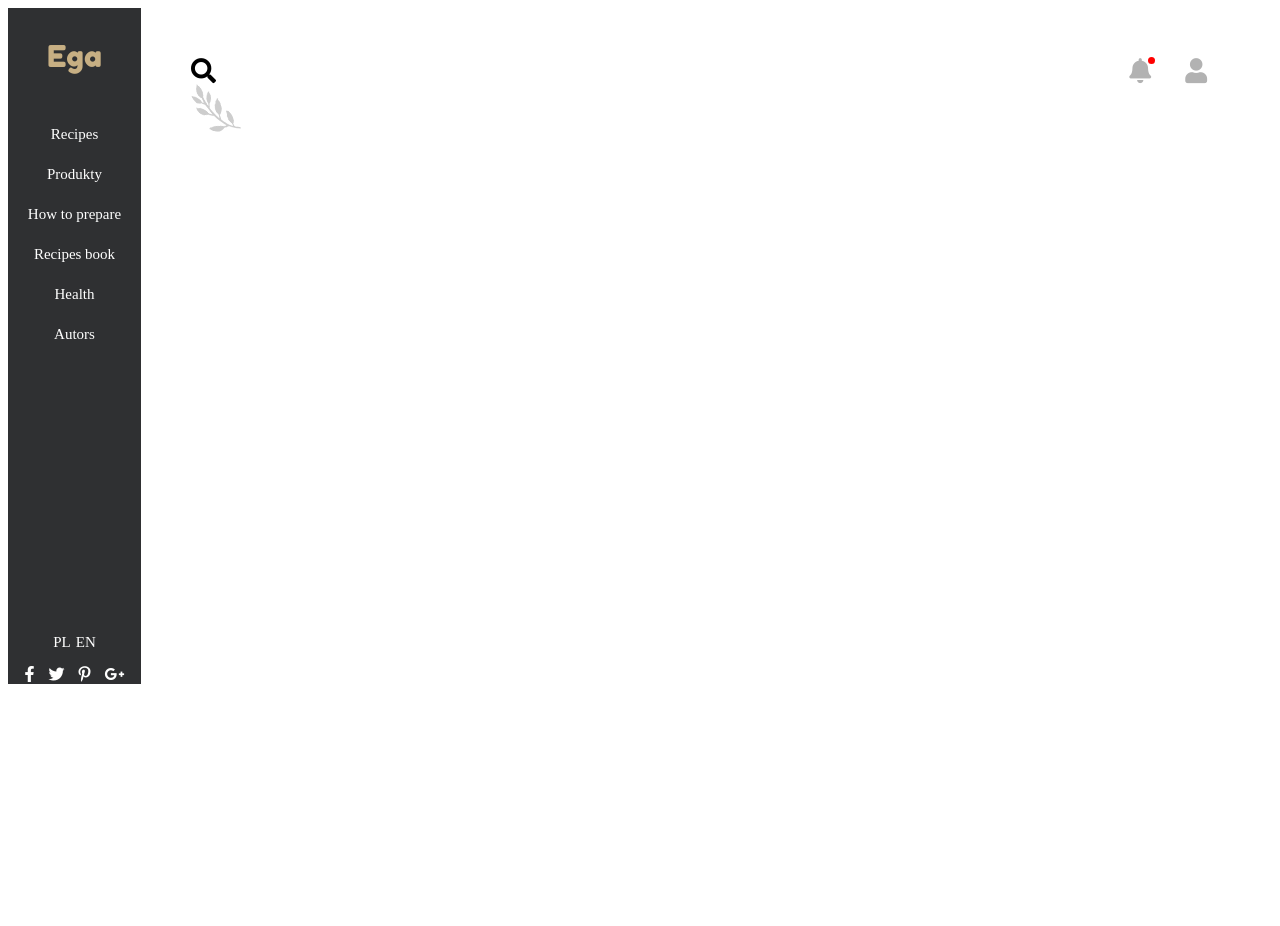
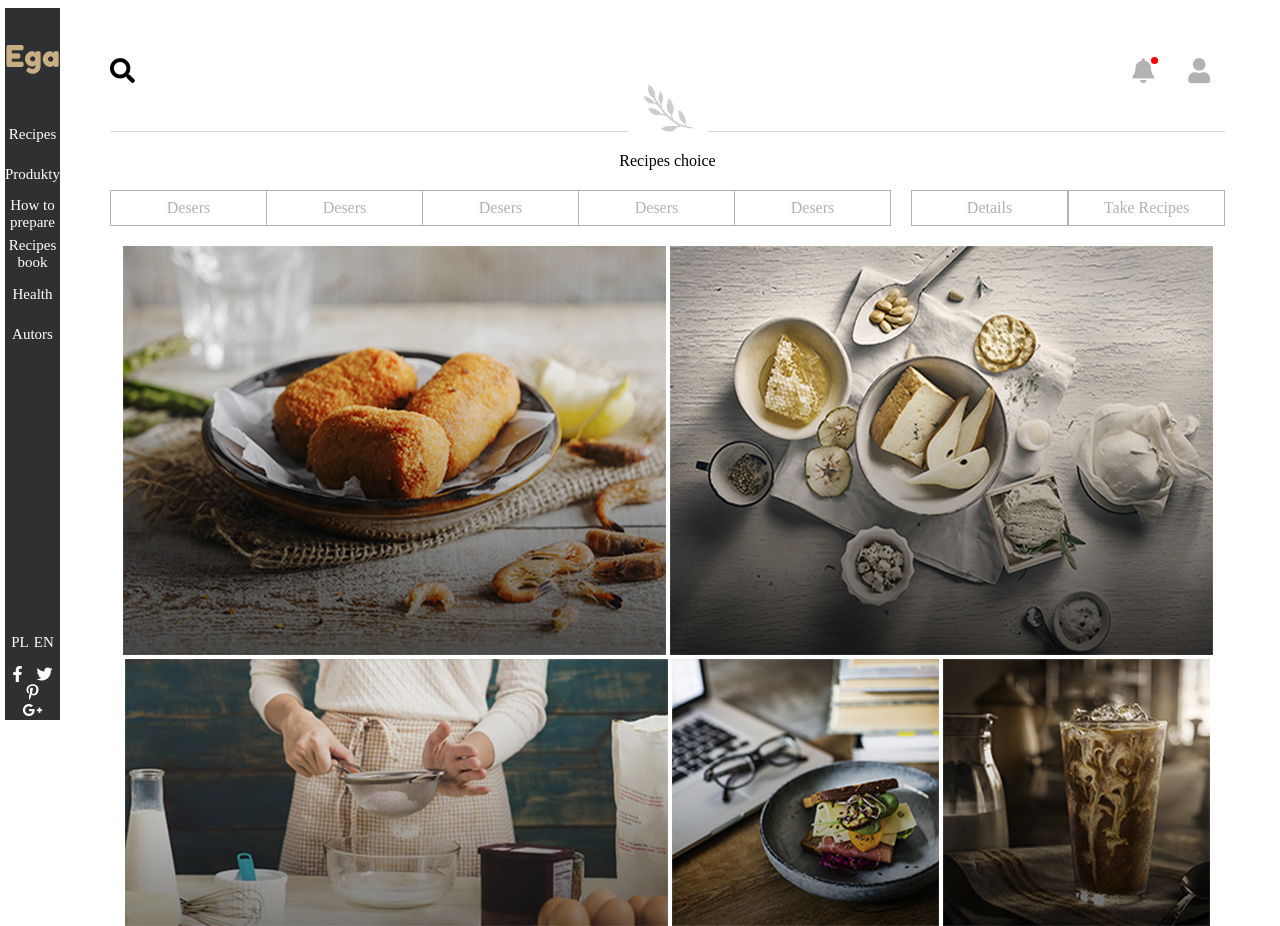
Before and after one commit to grzegorzgebala/recipeCatalog, a plain HTML site: page index.html in a window 1280 px wide. Shown: the top 926 px of the page. Before the commit the page ends 800 px from the top, so only its background shows below. Drawn offline with Linux system fonts and the light colour scheme.

Commit message:
Section 1 in progress

```diff
--- a/index.html
+++ b/index.html
@@ -37,13 +37,48 @@
                         <i class="fas fa-user"></i>
                     </div>
                 </div>
-                <img src="./images/Icons/flower.png" alt="flower">
+                <div class="separator">
+                    <div class="line"></div>
+                    <img src="./images/Icons/flower.png" alt="flower">
+                    <div class="line"></div>
+                </div>
             </header>
-
-            <section class="receptsChoice">
-
+            <section class="recipesChoice">
+                <div class="title">Recipes choice</div>
+                <div class="choiceMenuContainer">
+                    <div class="choiceMenu">
+                        <div class="choiceMenuButton">Desers</div>
+                        <div class="choiceMenuButton">Desers</div>
+                        <div class="choiceMenuButton">Desers</div>
+                        <div class="choiceMenuButton">Desers</div>
+                        <div class="choiceMenuButton">Desers</div>
+                    </div>
+                    <div class="acceptMenu">
+                        <div class="accept">Details</div>
+                        <div class="accept">Take Recipes</div>
+                    </div>
+                </div>
+                <div class="recipesChoiceLine1">
+                    <img src="./images/Pictures/section1/1s1.png" alt="Recipe1">
+                    <img src="./images/Pictures/section1/2s1.png" alt="Recipe2">
+                </div>
+                <div class="recipesChoiceLine2">
+                    <img src="./images/Pictures/section1/3s1.png" alt="Recipe3">
+                    <img src="./images/Pictures/section1/4s1.png" alt="Recipe4">
+                    <img src="./images/Pictures/section1/5s1.png" alt="Recipe5">
+                </div>
+                <div class="recipesChoiceLine2">
+                    <img src="./images/Pictures/section1/6s1.png" alt="Recipe6">
+                    <img src="./images/Pictures/section1/7s1.png" alt="Recipe7">
+                    <img src="./images/Pictures/section1/8s1.png" alt="Recipe8">
+                </div>
+                <div class="separator">
+                    <div class="line"></div>
+                    <img src="./images/Icons/flower.png" alt="flower">
+                    <div class="line"></div>
+                </div>
             </section>
-            <section class="recepts">
+            <section class="recipes">
 
             </section>
             <section class="hotChoice">
--- a/sass/style.scss
+++ b/sass/style.scss
@@ -1,13 +1,14 @@
 .container {
     max-width: 1400px;
     display: flex;
-    justify-content: flex-start;
+    justify-content: center;
+    margin: 0 auto;
 }
 //sidebar styles
 sidebar {
     width: 160px;
     background: #2f3032;
-    height: -webkit-fill-available;
+    height: 100%;
     display: flex;
     flex-direction: column;
     text-align: center;
@@ -29,7 +30,8 @@
     }
     .menu-button:hover {
         background: #252628;
-        border-left: 4px solid #c7af83;
+        border-left: 4px solid #d9be8f;
+        cursor: pointer;
     }
     .languages {
         margin-top: 280px;
@@ -89,4 +91,83 @@
             }
         }
     }
+    .separator {
+        display: flex;
+        justify-content: center;
+
+        .line {
+            border-bottom: 1px solid #dadada;
+            width: 100%;
+        }
+        img {
+            margin: 0 15px;
+        }
+    }
 }
+
+//Section1 Recipes choice
+
+.recipesChoice {
+    display: flex;
+    justify-content: flex-start;
+    align-items: center;
+    flex-direction: column;
+
+    .choiceMenuContainer {
+        display: flex;
+        flex-direction: row;
+        justify-content: flex-start;
+        margin: 20px 0;
+
+        .choiceMenu {
+            display: flex;
+            justify-content: flex-start;
+            flex-direction: row;
+
+            :first-child {
+                border-left: 1px solid #b2b2b2;
+            }
+
+            .choiceMenuButton {
+                display: flex;
+                justify-content: center;
+                align-items: center;
+                border-right: 1px solid #b2b2b2;
+                border-top: 1px solid #b2b2b2;
+                border-bottom: 1px solid #b2b2b2;
+                width: 155px;
+                height: 34px;
+                color: #b2b2b2;
+            }
+        }
+        .acceptMenu {
+            display: flex;
+            justify-content: space-between;
+            flex-direction: row;
+
+            :first-child {
+                margin-left: 20px;
+            }
+
+            .accept {
+                display: flex;
+                justify-content: center;
+                align-items: center;
+                border: 1px solid #b2b2b2;
+                width: 155px;
+                height: 34px;
+                color: #b2b2b2;
+            }
+
+            .accept:hover {
+                background: #c7b084;
+                cursor: pointer;
+                color: white;
+            }
+        }
+    }
+
+    .title {
+        margin-top: 20px;
+    }
+}
```
Also changed, not shown: css/style.css, 4 other files.
